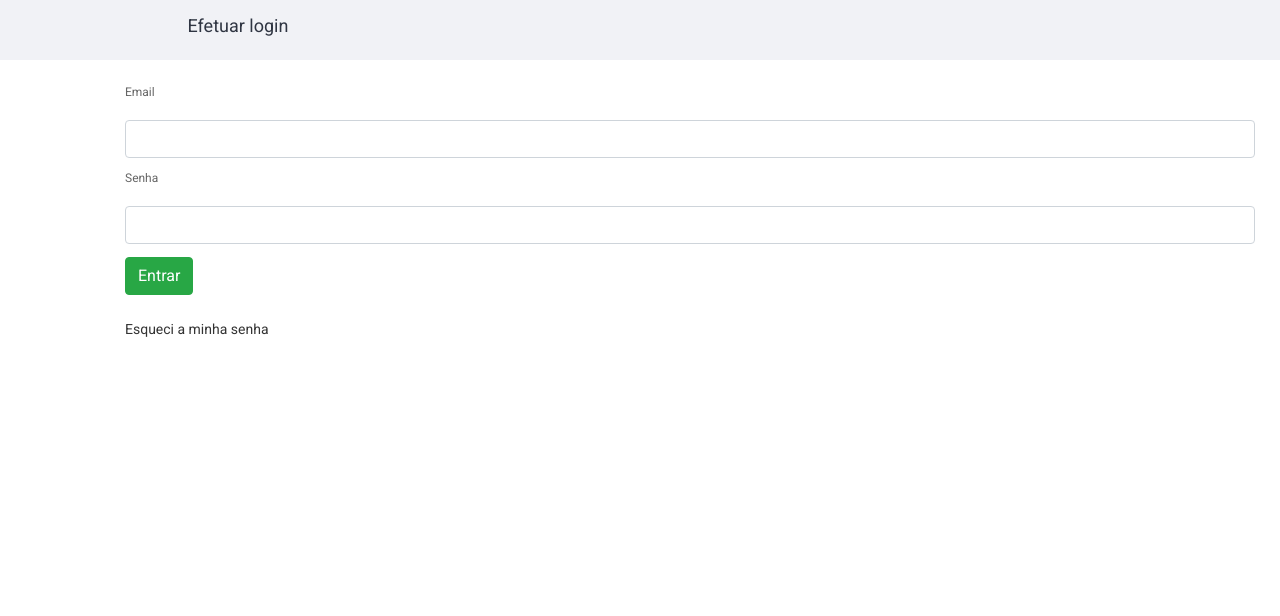
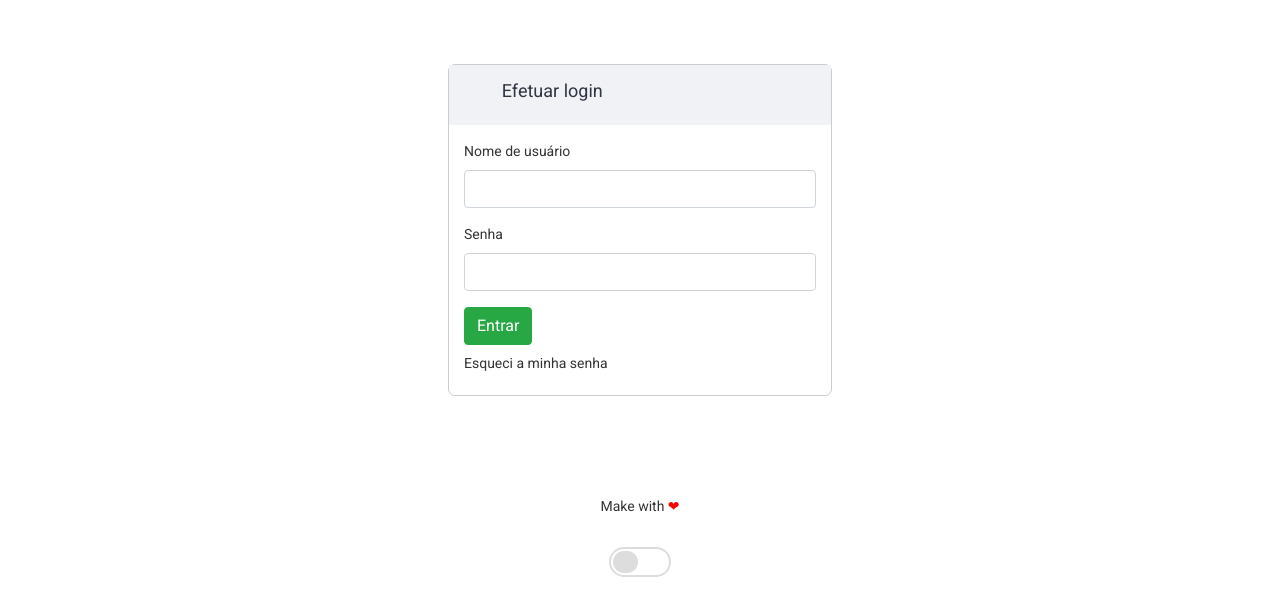
Before and after one commit to MatheusGoncalvs/sistema-emprestimo, a PHP site: page / in a window 1280 px wide. Shown: the part 66-682 px from the top of the page. Run offline with PHP 8.4, Linux system fonts and the light colour scheme.

Commit message:
Atualizações
+Tela de login;
+Dark mode implemented;
+Botão animado css;

```diff
--- a/css/main.css
+++ b/css/main.css
@@ -1,4 +1,6 @@
 body{
+    margin: 0;
+    padding: 0;
     font-family: 'Roboto', Arial, Helvetica, sans-serif;
     font-size: 14px;
     color: #333;
@@ -19,11 +21,25 @@ h3, a:active, a:focus, a{
     color: #333;
 }
 
-
-
+/* Temporários */
 .borda{
     border: 2px solid red;
     border-radius: 8px;
+}
+/* --------------------------------- */
+
+/* Nav */
+
+.align--itens {
+    align-items: center !important;
+}
+
+@media only screen and (max-width: 768px) {
+    .align--itens {
+        align-items:initial !important;
+        position: relative;
+        left: 10px;
+    }
 }
 
 .block {
@@ -38,15 +54,6 @@ h3, a:active, a:focus, a{
     background-color: #f1f2f6;
 }
 
-.centro-bloco{
-    padding: 13px;
-    padding-left: 10%;
-}
-
-.padding-top{
-    padding-top: 25px;
-}
-
 .bottom-bloco{
     border-top: 1px solid #ccc;
 }
@@ -55,25 +62,6 @@ h3, a:active, a:focus, a{
     margin: 5%;
 }
 
-/*Este @media tem a função de manter a largura desejada dos forms para todos os pixels
-@media only screen and (max-width: 3000px) {
-    .largura-formulario {
-        padding: 0 20rem 0 20rem;
-    }
-    .largura-formulario-login {
-        padding: 0 25rem 0 25rem;
-    }
-    .linha-main {
-        margin: 5%;
-        padding: 0 10rem 0 10rem;
-    }
-}
-*/
-@media only screen and (max-width: 1024px) {
-    .largura-formulario, .largura-formulario-login, .linha-main {
-        padding: 0;
-    }
-}
 .input-padding{
     margin-right: 10px;
     padding-left: 10%;
@@ -82,10 +70,6 @@ h3, a:active, a:focus, a{
 input, input::after, input:focus{
     border: none;
     border-bottom: solid 1px #BCBCBC;
-}
-
-.align-itens-center{
-    padding: 10px 0 10px 11%;
 }
 
 .align-legend-new-client{
@@ -108,3 +92,137 @@ input, input::after, input:focus{
 #valorEmprestimo {
     width: 40%;
 }
+
+.esqueci-a-senha {
+    margin-top: 10px;
+}
+
+/*Footer*/
+.love {
+    color: red;
+}
+
+.footer {
+    margin-top: 100px;
+}
+
+.footer p {
+    text-align: center;
+}
+
+.night-mode-icon {
+    display: inline-block;
+    position: relative;
+    left: 0.5%;
+}
+
+@media only screen and (max-width: 738px) {
+    .night-mode-icon {
+        left: 47%;
+    }
+}
+
+span.night-mode-text {
+    margin-left: 20px;
+}
+
+@media only screen and (max-width: 738px) {
+    span.night-mode-text {
+        display: block;
+        text-align: center;
+        margin: 0;
+    }
+}
+
+.night-mode {
+    --bg-dark: #333333;
+    --bg-dark-soft: #2b2b2b;
+    --font-color-dark: #ddd;
+}
+
+.night-mode body {
+    background-color: var(--bg-dark);
+    color: var(--font-color-dark);
+}
+
+.night-mode .titulo-bloco {
+    background-color: var(--bg-dark-soft);
+}
+
+.night-mode h1 {
+    color: var(--font-color-dark);
+}
+
+.night-mode .bg-light {
+    background-color: var(--bg-dark-soft) !important;
+}
+
+.night-mode .block {
+    border-color: var(--bg-dark-soft);
+}
+
+.night-mode .navbar-light .navbar-nav .nav-link.active {
+    color: var(--font-color-dark) !important;
+}
+
+/* Night mode switch button */
+/* Estilo Flat */
+/* Estilo iOS */
+.switch-container {
+    margin: 30px auto;
+    width: 62px;
+  }
+
+  .switch {
+    visibility: hidden;
+    position: absolute;
+    margin-left: -9999px;
+  }
+
+  .switch + label {
+    display: block;
+    position: relative;
+    cursor: pointer;
+    outline: none;
+    user-select: none;
+  }
+
+.switch-shadow + label {
+    padding: 2px;
+    width: 62px;
+    height: 30px;
+    background-color: #dddddd;
+    border-radius: 60px;
+    transition: background 0.4s;
+  }
+  .switch-shadow + label:before,
+  .switch-shadow + label:after {
+    display: block;
+    position: absolute;
+    content: "";
+  }
+  .switch-shadow + label:before {
+    top: 2px;
+    left: 2px;
+    bottom: 2px;
+    right: 2px;
+    background-color: #fff;
+    border-radius: 60px;
+    transition: background 0.4s;
+  }
+  .switch-shadow + label:after {
+    top: 4px;
+    left: 4px;
+    bottom: 4px;
+    width: 25px;
+    background-color: #dddddd;
+    border-radius: 52px;
+    transition: margin 0.4s, background 0.4s;
+  }
+  .sswitch-shadow:checked + label {
+    background-color: var(--bg-dark);
+  }
+  .switch-shadow:checked + label:after {
+    margin-left: 30px;
+    background-color: #8ce196;
+  }
--- /dev/null
+++ b/estilu/stylus/main.styl
@@ -0,0 +1,114 @@
+text-color = #ddd
+bg-color = #2b2b2b
+
+.night-mode
+    background #444
+
+    a,
+    .related-post a,
+    .page_number
+        color #D6BA32
+
+    .bar-header,
+    .box-item
+        background bg-color
+    .box-item
+        border none
+        .box-body h2
+            color text-color
+        .box-body p
+            color darken(text-color, 20%)
+        &:hover
+            box-shadow 1px 2px 10px black;
+    .home,
+    .post
+        background #444
+    .title-category,
+    .tag-title
+        color text-color
+    .post-content
+        h1,h2,h3,h4
+            color text-color
+        a
+            color text-color
+            border-bottom 2px dashed text-color
+            &:hover
+                background-color bg-color
+                color #fff
+        strong,
+        code
+            color text-color
+            background black
+            padding 2px 5px
+            border-radius 5px
+        p,
+        li,
+        code
+            color text-color
+        pre
+            code
+                background: none
+                padding 0 1.25rem
+        .externalLink:after
+            filter invert(1)
+
+    .author
+        background  bg-color
+        .name a,
+        .desc,
+        .email
+            color text-color
+
+    .related-post_title
+        color text-color
+
+    .share
+        color text-color
+        a
+            filter invert(1)
+            &:hover
+                color darken(text-color, 25%)
+
+    .comments
+        color text-color
+
+    .header-post,
+    .header-site
+        background-color bg-color
+        color text-color
+    .bar-header
+        .logo a
+            color text-color
+    .author .email
+        color text-color
+
+    .share a
+        &:hover svg
+            fill text-color
+    body
+        &.search-overlay
+            &:after
+                +below(cut)
+                    background-color text-color
+    .icon-menu
+        fill text-color
+    .cursos-menu
+        color text-color
+
+    a.previous,
+    a.next
+        background bg-color
+        &:hover
+            color #D6BA32
+    aside
+        background-color bg-color
+        nav li a:hover
+            color bg-color
+    footer
+        background-color bg-color
+
+    .night-mode {
+        .titulo-bloco{
+            background-color: #000;
+        }
+    }
--- a/index.html
+++ b/index.html
@@ -1,63 +1,80 @@
 <!DOCTYPE html>
 <html>
+
 <head>
     <title>Sistema de empréstimo</title>
     <!--Meta tags-->
-        <meta charset="utf-8"/>
+    <meta charset="utf-8" />
     <meta name="viewport" content="width=device-width, initial-scale=1, shrink-to-fit=no">
     <!--Fonts-->
     <link rel="dns-prefetch" href="//fonts.googleapis.com">
     <link href="https://fonts.googleapis.com/css?family=Roboto" rel="stylesheet">
     <!--Styles-->
-        <link rel="stylesheet" href="https://stackpath.bootstrapcdn.com/bootstrap/4.1.3/css/bootstrap.min.css" integrity="sha384-MCw98/SFnGE8fJT3GXwEOngsV7Zt27NXFoaoApmYm81iuXoPkFOJwJ8ERdknLPMO" crossorigin="anonymous">
+    <link rel="stylesheet" href="https://stackpath.bootstrapcdn.com/bootstrap/4.1.3/css/bootstrap.min.css"
+        integrity="sha384-MCw98/SFnGE8fJT3GXwEOngsV7Zt27NXFoaoApmYm81iuXoPkFOJwJ8ERdknLPMO" crossorigin="anonymous">
     <link rel="stylesheet" type="text/css" href="css/main.css">
 </head>
+
 <body>
+    <header class="header">
         <div class="container-fluid">
             <!--Navbar-->
             <nav class="navbar navbar-expand-lg navbar-light bg-light">
                 <a class="navbar-brand" href=""><img src="imgs/brand.png"></a>
                 <div class="collapse navbar-collapse" id="navbarNavAltMarkup">
                     <div class="navbar-nav">
-                        <a class="nav-item nav-link active" ><span class="sr-only">(current)</span></a>
+                        <a class="nav-item nav-link active"><span class="sr-only">(current)</span></a>
                     </div>
                 </div>
             </nav>
-            <!--section-->
-            <!--Primeiro bloco do Dashboard-->
+        </div>
+    </header>
+    <section class="content">
+        <div class="container-fluid">
+            <!--Bloco de login-->
             <form action="shared/layout.html" method="">
-                <div class="row justify-content-center linha-main-login largura-formulario-login">
-                    <div class="col-sm-12 blocos-pagina-principal">
+                <div class="row justify-content-center">
+                    <div class="col-sm-4 block">
                         <div class="row titulo-bloco">
                             <h1>Efetuar login</h1>
                         </div>
-                        <div class="row centro-bloco padding-top">
-                            <h2>Email</h2>
+                        <div class="form-group content-block">
+                            <label for="login">Nome de usuário</label>
+                            <input type="text" class="form-control" id="login">
                         </div>
-                        <div class="row input-padding">
-                            <input type="text" class="form-control">
+                        <div class="form-group">
+                            <label for="password">Senha</label>
+                            <input type="password" class="form-control" id="password">
                         </div>
-                        <div class="row centro-bloco">
-                            <h2>Senha</h2>
-                        </div>
-                        <div class="row input-padding">
-                            <input type="password" class="form-control">
-                        </div>
-                        <div class="row centro-bloco">
                         <input type="submit" class="btn btn-success" value="Entrar">
-                        </div>
-                        <div class="row centro-bloco">
-                            <a href=""><h3>Esqueci a minha senha</h3></a>
-                        </div>
+                        <a href="">
+                            <h3 class="esqueci-a-senha">Esqueci a minha senha</h3>
+                        </a>
                     </div>
                 </div>
             </form>
         </div>
+    </section>
+    <footer class="footer">
+        <p>
+            Make with <span class="love">❤</span>
+        </p>
+        <!--<aria-label> serve para auxiliar techs a ditar o texto do elemento que não tem texto-->
+        <div class="switch-container">
+            <input id="night-mode" class="switch switch-shadow" type="checkbox" aria-label="night-mode">
+            <label for="night-mode"></label>
+        </div>
+    </footer>
+    <script src="js/main.js"></script>
+    <script src="https://code.jquery.com/jquery-3.3.1.slim.min.js"
+        integrity="sha384-q8i/X+965DzO0rT7abK41JStQIAqVgRVzpbzo5smXKp4YfRvH+8abtTE1Pi6jizo"
+        crossorigin="anonymous"></script>
+    <script src="https://cdnjs.cloudflare.com/ajax/libs/popper.js/1.14.7/umd/popper.min.js"
+        integrity="sha384-UO2eT0CpHqdSJQ6hJty5KVphtPhzWj9WO1clHTMGa3JDZwrnQq4sF86dIHNDz0W1"
+        crossorigin="anonymous"></script>
+    <script src="https://stackpath.bootstrapcdn.com/bootstrap/4.3.1/js/bootstrap.min.js"
+        integrity="sha384-JjSmVgyd0p3pXB1rRibZUAYoIIy6OrQ6VrjIEaFf/nJGzIxFDsf4x0xIM+B07jRM"
+        crossorigin="anonymous"></script>
+</body>
 
-        <!--Js scripts-->
-        <link rel="stylesheet" type="text/javascript" href="js/main.js">
-        <script src="https://code.jquery.com/jquery-3.3.1.slim.min.js" integrity="sha384-q8i/X+965DzO0rT7abK41JStQIAqVgRVzpbzo5smXKp4YfRvH+8abtTE1Pi6jizo" crossorigin="anonymous"></script>
-        <script src="https://cdnjs.cloudflare.com/ajax/libs/popper.js/1.14.7/umd/popper.min.js" integrity="sha384-UO2eT0CpHqdSJQ6hJty5KVphtPhzWj9WO1clHTMGa3JDZwrnQq4sF86dIHNDz0W1" crossorigin="anonymous"></script>
-        <script src="https://stackpath.bootstrapcdn.com/bootstrap/4.3.1/js/bootstrap.min.js" integrity="sha384-JjSmVgyd0p3pXB1rRibZUAYoIIy6OrQ6VrjIEaFf/nJGzIxFDsf4x0xIM+B07jRM" crossorigin="anonymous"></script>
-    </body>
 </html>
--- a/js/main.js
+++ b/js/main.js
@@ -1,2 +1,27 @@
-$(document).ready(function() {
+// pegamos o valor no localStorage
+const nightModeStorage = localStorage.getItem('gmtNightMode');
+const nightMode = document.querySelector('#night-mode');
+
+// caso tenha o valor no localStorage
+if (nightModeStorage) {
+    // ativa o night mode
+    document.documentElement.classList.add('night-mode');
+
+    // já deixa o input marcado como ativo
+    nightMode.checked = true;
+}
+
+// ao clicar mudaremos as cores
+nightMode.addEventListener('click', () => {
+    // adiciona a classe `night-mode` ao html
+    document.documentElement.classList.toggle('night-mode');
+
+    // se tiver a classe night-mode
+    if (document.documentElement.classList.contains('night-mode')) {
+        // salva o tema no localStorage
+        localStorage.setItem('gmtNightMode', true);
+        return;
+    }
+    // senão remove
+    localStorage.removeItem('gmtNightMode');
 });
```
Also changed, not shown: estilu/css/main.css (added, +128 -0 lines), shared/layout.html (+31 -28 lines), valorNovoEmprestimo.html (+13 -7 lines). Lines whose indentation alone changed are shown as unchanged.
